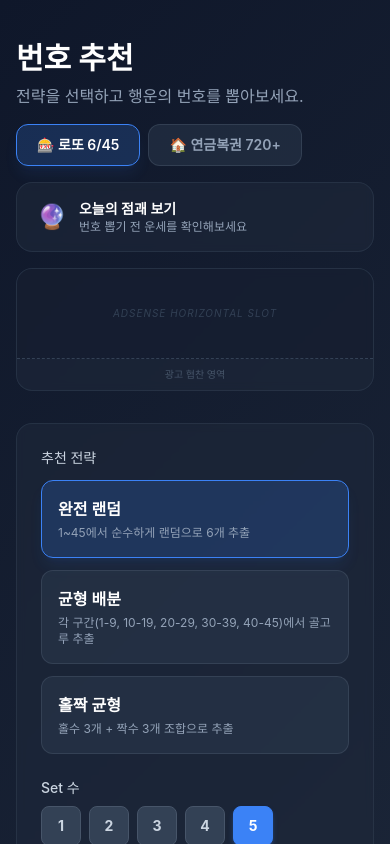
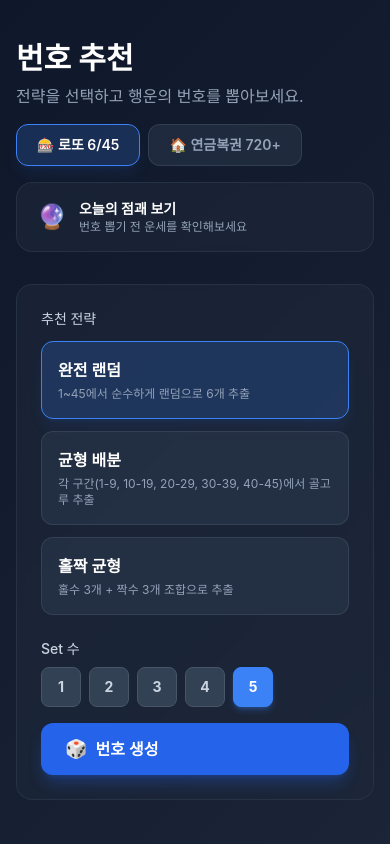
Before and after one commit to jjhw0106/lotto-app, a Nuxt app: page /lotto in a window 390 px wide. Shown: the top 844 px of the page. Built offline with nearby package versions, Linux system fonts and the light colour scheme.

Commit message:
ui: 모바일 중간 광고 배너 제거 (UI 간소화)

```diff
--- a/components/LottoGenerator.vue
+++ b/components/LottoGenerator.vue
@@ -41,10 +41,6 @@ const tabs: { value: Tab; label: string; emoji: string }[] = [
       <!-- 오른쪽: 점괘 배너 -->
       <div class="w-full lg:w-80 shrink-0 flex flex-col gap-4">
         <FortuneBanner />
-        <!-- 모바일/태블릿 전용 가로 배너 (사이드 배너 안 보일 때) -->
-        <div class="2xl:hidden">
-          <AdBanner position="bottom" />
-        </div>
       </div>
     </div>
 
```
